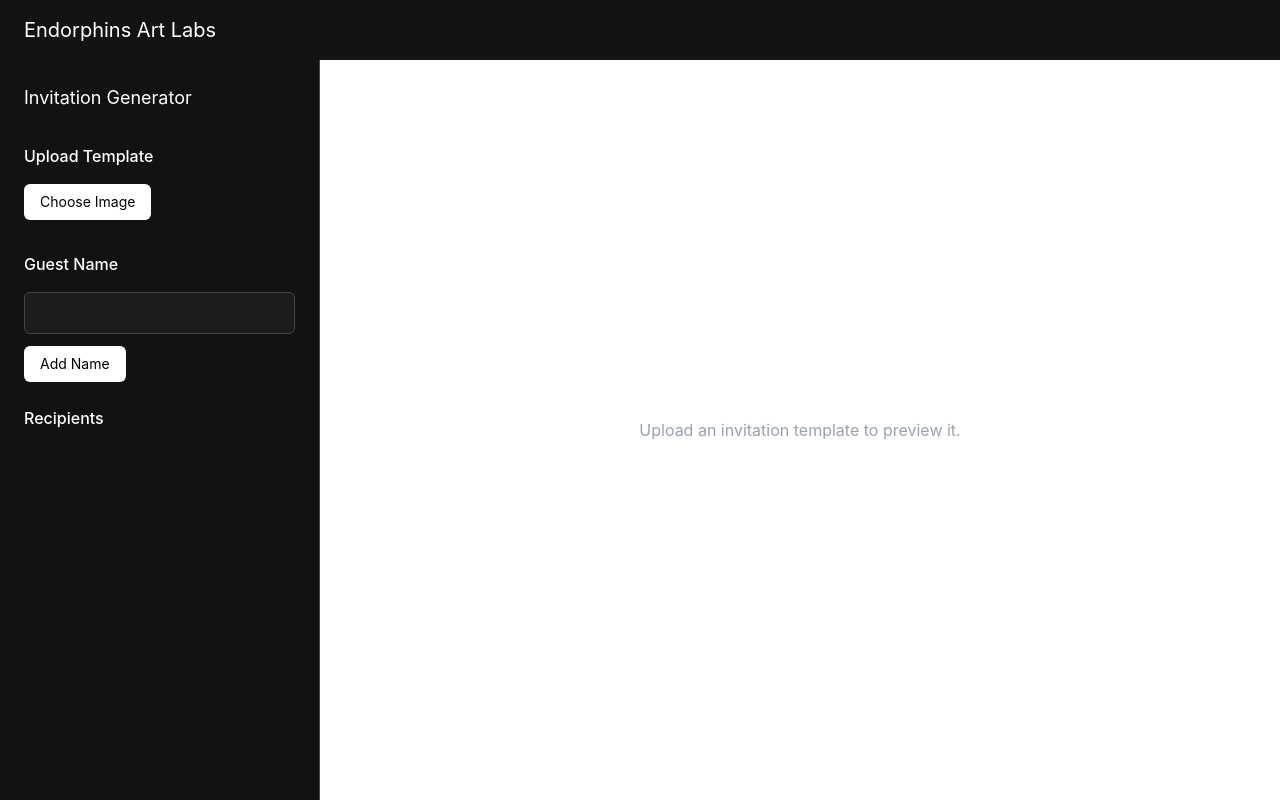
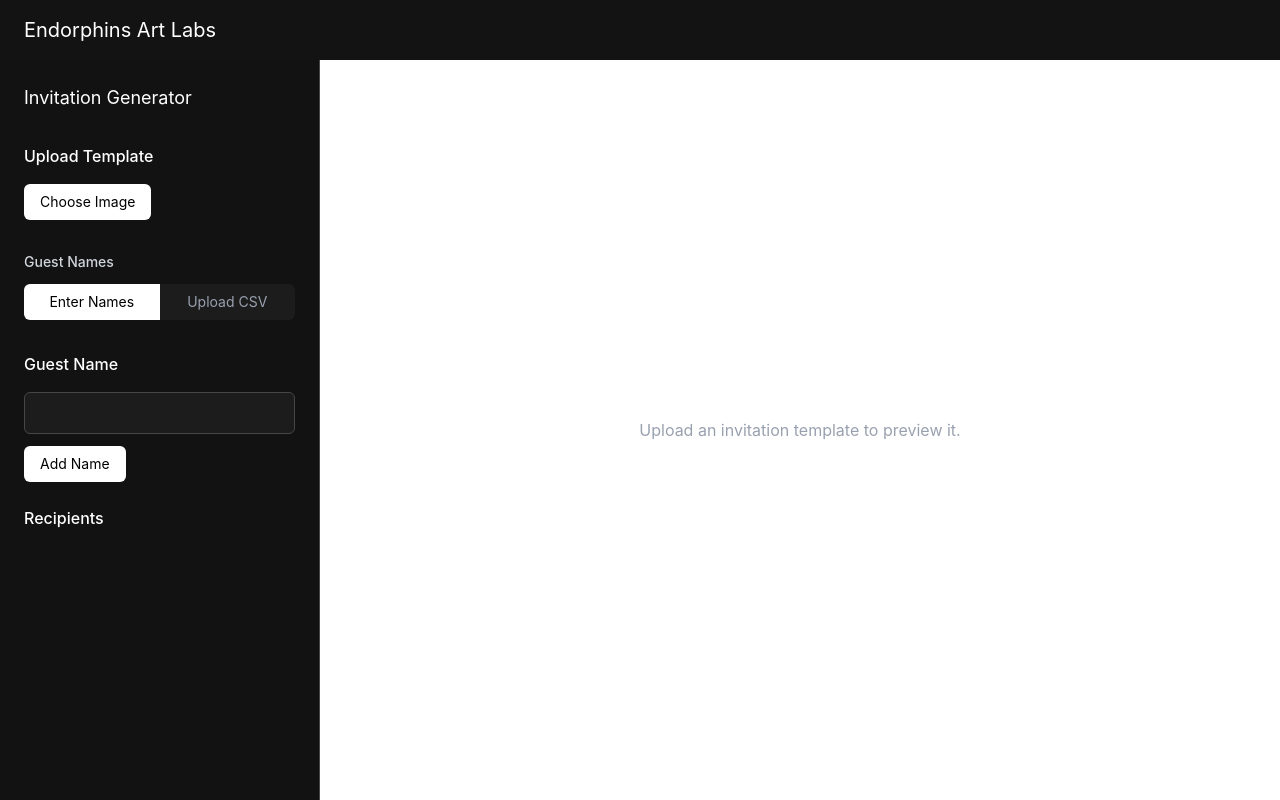
Before and after one commit to linaghazy/Invitation-Generator-React, a React (Vite) app: page / in a window 1280 px wide. Built offline with nearby package versions, Linux system fonts and the light colour scheme.

Commit message:
adding two tabs for the user to choose

```diff
--- a/src/components/SideBar.jsx
+++ b/src/components/SideBar.jsx
@@ -1,10 +1,11 @@
 import TemplateUpload from "./TemplateUpload";
 import NameInput from "./NameInput";
-
+import { useState } from "react";
 
 
 
 function Sidebar({ setTemplate, guestNames, setGuestNames, selectedGuest, setSelectedGuest }) {
+    const [inputMode, setInputMode] = useState("manual")
   return (
     <aside className="w-80 min-h-full bg-[#121212] p-6 text-white border-r border-[#444748]">
       <h2 className="text-lg">
@@ -13,12 +14,52 @@ function Sidebar({ setTemplate, guestNames, setGuestNames, selectedGuest, setSel
 
       <TemplateUpload setTemplate={setTemplate} />
 
-      <NameInput
+      <div className="mt-8">
+  <h3 className="mb-3 text-sm font-medium text-gray-300">
+    Guest Names
+  </h3>
+
+  <div className="flex">
+    <button
+      onClick={() => setInputMode("manual")}
+      className={`flex-1 rounded-l-md px-3 py-2 text-sm transition ${
+        inputMode === "manual"
+          ? "bg-white text-black"
+          : "bg-[#1c1c1c] text-gray-400 hover:bg-[#2a2a2a]"
+      }`}
+    >
+      Enter Names
+    </button>
+
+    <button
+      onClick={() => setInputMode("csv")}
+      className={`flex-1 rounded-r-md px-3 py-2 text-sm transition ${
+        inputMode === "csv"
+          ? "bg-white text-black"
+          : "bg-[#1c1c1c] text-gray-400 hover:bg-[#2a2a2a]"
+      }`}
+    >
+      Upload CSV
+    </button>
+  </div>
+
+  {inputMode === "manual" && (
+    <NameInput
       guestNames={guestNames}
       setGuestNames={setGuestNames}
       selectedGuest={selectedGuest}
       setSelectedGuest={setSelectedGuest}
-      />
+    />
+  )}
+
+  {inputMode === "csv" && (
+    <div className="mt-4 rounded-md border border-[#444748] p-4">
+      <p className="text-sm text-gray-400">
+        CSV upload will go here.
+      </p>
+    </div>
+  )}
+</div>
 
 
     </aside>
```
